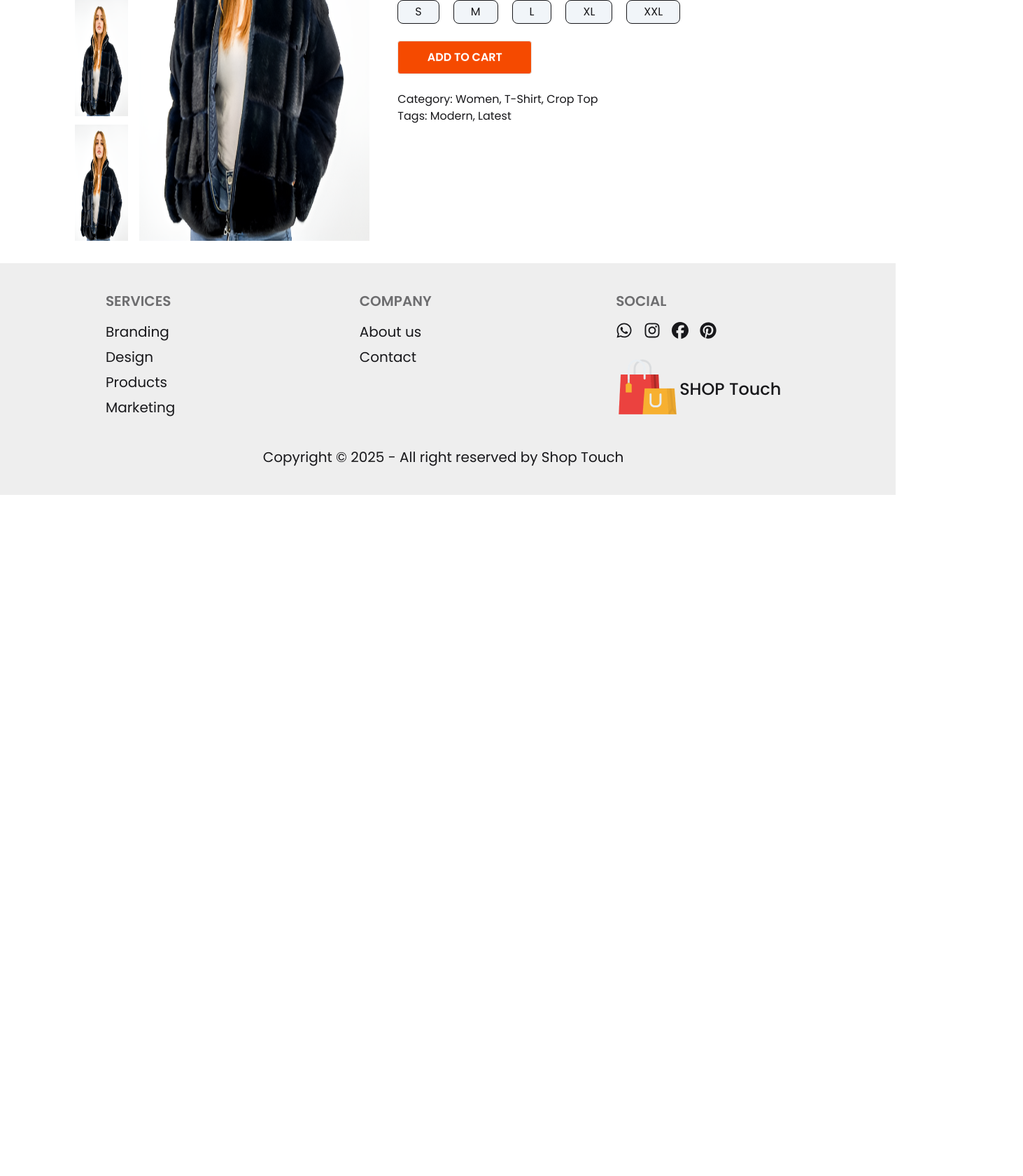
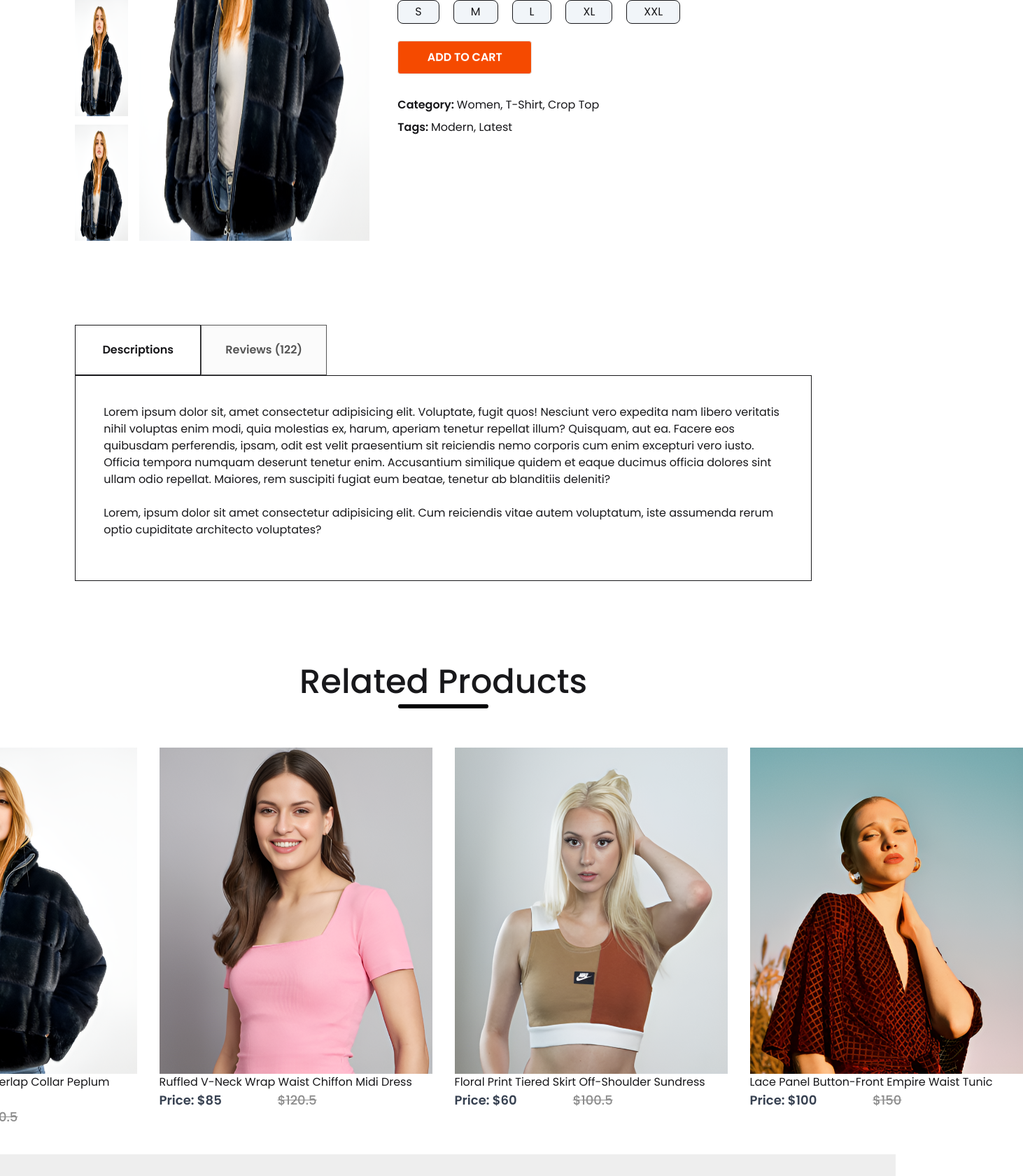
Before and after one commit to salman60mahmud/shop_touch, a React (Vite) app: page /products/1 in a window 1280 px wide. Shown: the part 700-2380 px from the top of the page at 70% size, 1462 px wide, since content can reach past the window. Before the commit the page ends 1407 px from the top, so only its background shows below. Built offline with nearby package versions, Linux system fonts and the light colour scheme.

Commit message:
related products

```diff
--- /dev/null
+++ b/src/Components/DescriptionBox.jsx
@@ -0,0 +1,20 @@
+
+
+const DescriptionBox = () => {
+    return (
+        <div className="my-30 mx-30">
+            <div className="flex">
+                <div className="flex">
+                    <h3 className="flex items-center justify-center font-semibold h-18 w-45 border-1">Descriptions</h3>
+                    <h3 className="flex items-center justify-center font-semibold h-18 w-45 border-1 text-[#555] bg-[#FBFBFB]">Reviews (122)</h3>
+                </div>
+            </div>
+            <div className="flex flex-col gap-6 border-1 p-10 pb-15">
+                <p>Lorem ipsum dolor sit, amet consectetur adipisicing elit. Voluptate, fugit quos! Nesciunt vero expedita nam libero veritatis nihil voluptas enim modi, quia molestias ex, harum, aperiam tenetur repellat illum? Quisquam, aut ea. Facere eos quibusdam perferendis, ipsam, odit est velit praesentium sit reiciendis nemo corporis cum enim excepturi vero iusto. Officia tempora numquam deserunt tenetur enim. Accusantium similique quidem et eaque ducimus officia dolores sint ullam odio repellat. Maiores, rem suscipiti fugiat eum beatae, tenetur ab blanditiis deleniti?</p>
+                <p>Lorem, ipsum dolor sit amet consectetur adipisicing elit. Cum reiciendis vitae autem voluptatum, iste assumenda rerum optio cupiditate architecto voluptates?</p>
+            </div>
+        </div>
+    );
+};
+
+export default DescriptionBox;
--- a/src/Components/ProductDisplay.jsx
+++ b/src/Components/ProductDisplay.jsx
@@ -6,7 +6,7 @@ const ProductDisplay = (props) => {
     const { products } = props;
 
     return (
-        <div className="flex mx-30 my-8">
+        <div className="flex mx-30 my-9">
             <div className="flex gap-4">
                 <div className="flex flex-col gap-3">
                     <img className="h-[166px] w-48" src={products.image} alt="allProduct_image" />
@@ -46,9 +46,10 @@ const ProductDisplay = (props) => {
                             <div className="py-1 px-6 border-1 rounded-lg cursor-pointer bg-slate-100">XXL</div>
                         </div>
                     </div>
-                    <button className="btn text-white bg-orange-600 h-12 w-48 text-[16px] mb-6">ADD TO CART</button>
-                    <p><span>Category: </span>Women, T-Shirt, Crop Top</p>
-                    <p><span>Tags: </span>Modern, Latest</p>
+                    <button className="btn text-white bg-orange-600 h-12 w-48 text-[16px] mb-8">ADD TO CART</button>
+                    <p><span className="font-semibold">Category: </span>{products.category.charAt(0).toUpperCase() +
+                        products.category.slice(1).toLowerCase()}, T-Shirt, Crop Top</p>
+                    <p className="mt-2"><span className="font-semibold">Tags: </span> Modern, Latest</p>
                 </div>
             </div>
         </div>
--- /dev/null
+++ b/src/Components/RelatedProducts.jsx
@@ -0,0 +1,38 @@
+import { useContext } from "react";
+import { OurContext } from "../Context/ContextProvider";
+import "./NewCollections.css";
+
+const RelatedProducts = () => {
+    const { data, loading } = useContext(OurContext);
+
+
+    if (loading) return <div>Loading products...</div>;
+
+    return (
+        <div className="flex flex-col items-center gap-2">
+            <h1 className="text-5xl font-medium">Related Products</h1>
+            <hr className="h-[6px] rounded-xl bg-black w-[10%]"/>
+            <div className="mt-12 flex gap-8 mb-10">
+
+                {data?.map(data => (
+                    <div className="w-[390px]" key={data.image}>
+                        <img src={data.image} alt="data_image" />
+                        <p>{data.name}</p>
+                        <div className="flex gap-20">
+                            <div className="collections-prices-new">
+                                Price: ${data.new_price}
+                            </div>
+                            <div className="collections-prices-old">
+                                ${data.old_price}
+                            </div>
+                        </div>
+                    </div>
+                ))}
+
+
+            </div>
+        </div>
+    );
+};
+
+export default RelatedProducts;
--- a/src/Pages/Products.jsx
+++ b/src/Pages/Products.jsx
@@ -3,6 +3,8 @@ import { OurContext } from "../Context/ContextProvider";
 import { useParams } from "react-router";
 import Breadcrumbs from "../Components/Breadcrumbs";
 import ProductDisplay from "../Components/ProductDisplay";
+import DescriptionBox from "../Components/DescriptionBox";
+import RelatedProducts from "../Components/RelatedProducts";
 
 const Products = () => {
   const { allProduct, loading } = useContext(OurContext);
@@ -23,6 +25,16 @@ const Products = () => {
       ) : (
         <h1>Products Details</h1>
       )}
+      {product ? (
+        <DescriptionBox products={product} />
+      ) : (
+        <h1>Products Descriptions</h1>
+      )}
+      {product ? (
+        <RelatedProducts products={product} />
+      ) : (
+        <h1> Related Products</h1>
+      )}
     </div>
   );
 };
```
